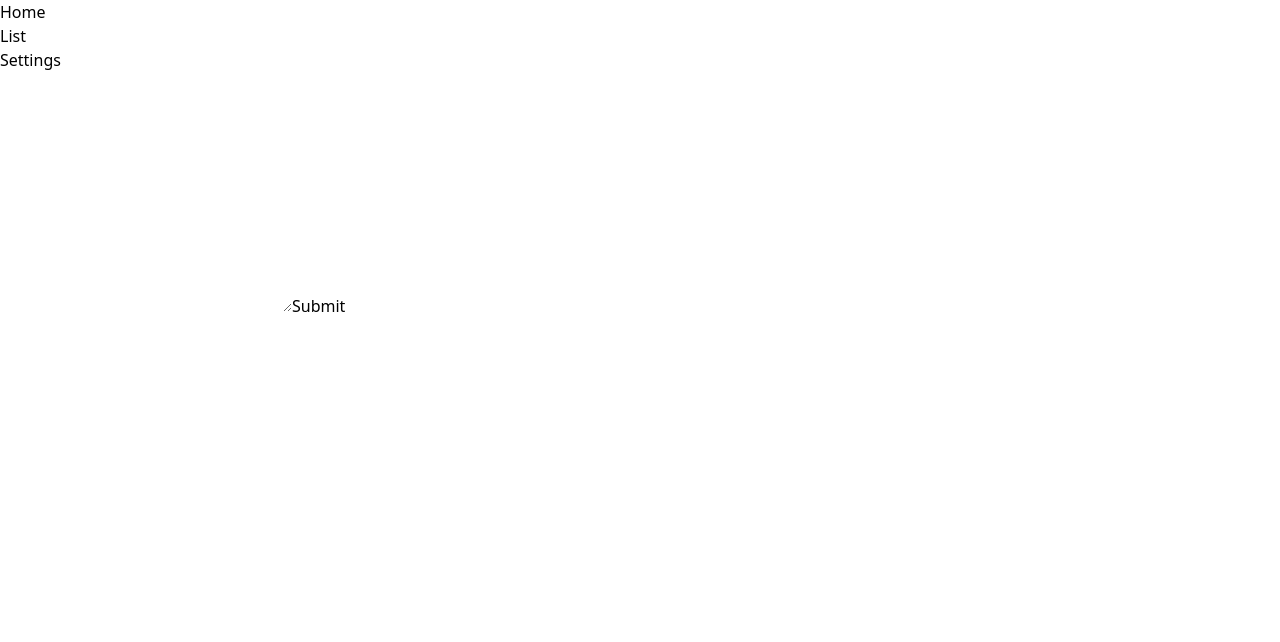
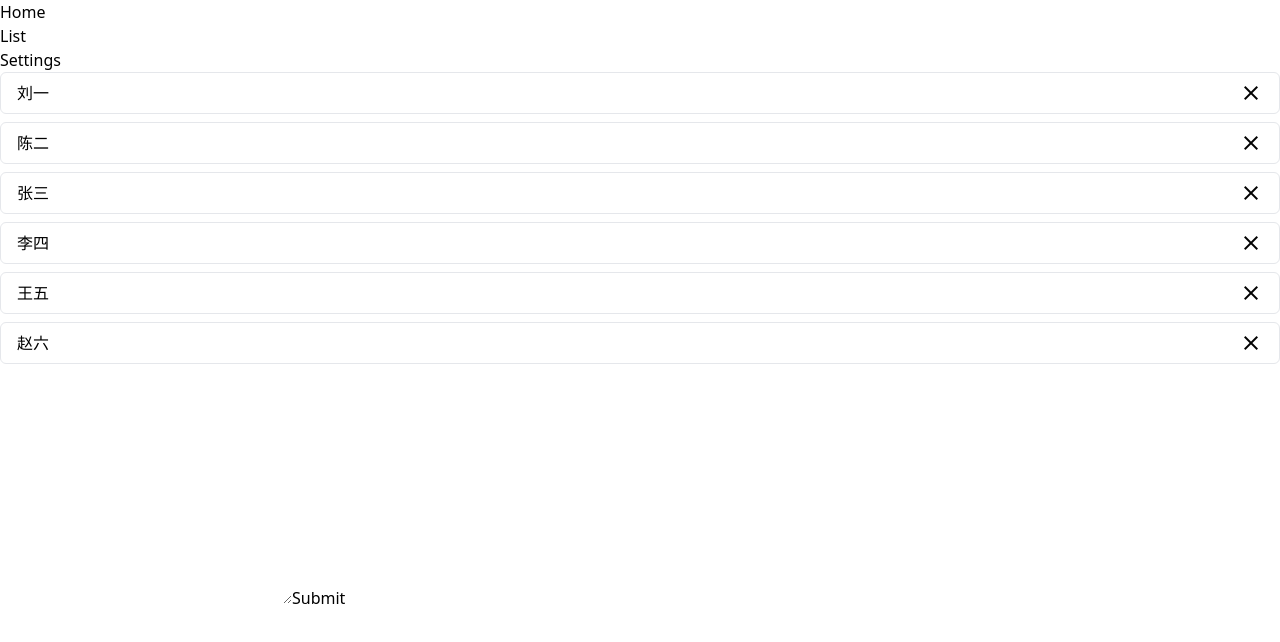
Before and after one commit to bre97-web/Random-Roll-Call, a Vue app: page /#/manage in a window 1280 px wide. Shown: the top 642 px of the page. Built offline with nearby package versions, Linux system fonts and the light colour scheme.

Commit message:
为List下增加样式
[Feature] 为List增加删除和增加的功能，并且拥有样式。

```diff
--- a/package.json
+++ b/package.json
@@ -8,6 +8,7 @@
     "preview": "vite preview"
   },
   "dependencies": {
+    "material-icons": "^1.13.2",
     "vue": "^3.2.45",
     "vue-router": "^4.1.6"
   },
--- a/src/main.js
+++ b/src/main.js
@@ -6,6 +6,11 @@ import App from './App.vue'
  */
 import './assets/index.css'
 
+/**
+ * Google's Material Design Icons
+ */
+import 'material-icons/iconfont/material-icons.css'
+
 import Router from './router/index'
 
 const app = createApp(App)
--- a/src/views/list.vue
+++ b/src/views/list.vue
@@ -1,5 +1,14 @@
 <template>
     <div>
+        <ul>
+
+            <li v-for="e, index in list.value()">
+                <p>{{ e }}</p>
+                <i @click="list.remove(e)" class="material-icons">close</i>
+            </li>
+        </ul>
+
+
         <textarea v-model="key" name="persons" cols="30" rows="10"></textarea>
         <input @click="list.set(key)" type="submit" value="Submit">
     </div>
@@ -20,5 +29,10 @@ watch(list.value(), () => {
 </script>
 
 <style scoped>
-
+    ul {
+        @apply flex flex-col gap-2 flex-wrap;
+    }
+    ul li {
+        @apply px-4 py-2 border rounded-md select-none flex justify-between items-center;
+    }
 </style>
```
Also changed, not shown: 1 other file (tests, documents, lock files or other folders).
